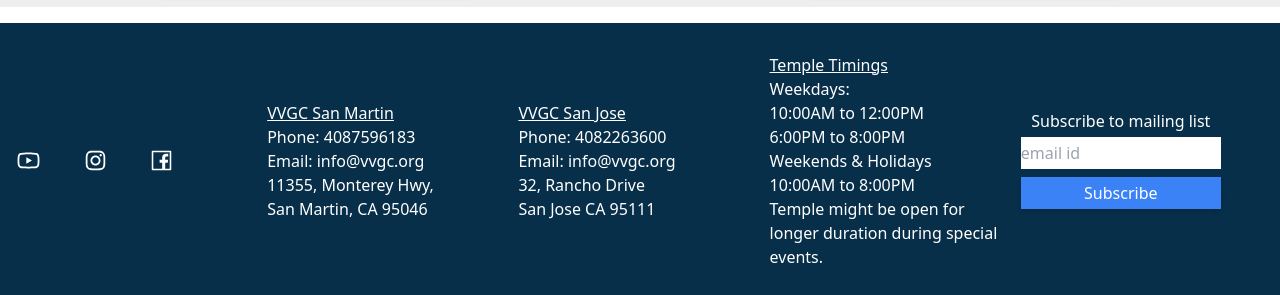
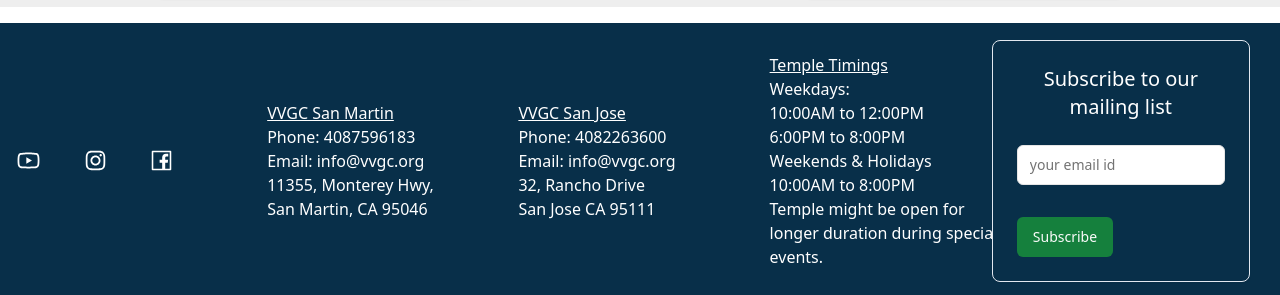
Before and after one commit to anaghaweb/vvgc, a Next.js app: page /priests in a window 1280 px wide. Shown: the part 1751-2046 px from the top of the page. Built offline with nearby package versions, Linux system fonts and the light colour scheme; a web font is replaced by a local one.

Commit message:
feedback form complete

```diff
--- a/Components/footer.jsx
+++ b/Components/footer.jsx
@@ -1,5 +1,6 @@
 import { AiOutlineMenu, AiOutlineClose, AiFillHome, AiOutlineFacebook, AiOutlineInstagram, AiOutlineYoutube } from 'react-icons/ai';
 import Link from 'next/link';
+import { SubscribeForm } from './subscribe/subscribe';
 
 export default function Footer() {
     return (
@@ -41,9 +42,7 @@ export default function Footer() {
 
                 <div
                     className='flex flex-col justify-center items-center lg:w-[200px]'>
-                    <h1 htmlFor="">Subscribe to mailing list</h1>
-                    <input className='w-full m-1 h-8' type="email" name="" id="" placeholder='email id' />
-                    <button className='w-full m-1 h-8 shadow-md bg-blue-500 text-center text-sm md:text-base hover:bg-blue-600' type="button">Subscribe</button>
+                   <SubscribeForm />
                 </div>
 
             </section>
--- a/Components/subscribe/subscribe.jsx
+++ b/Components/subscribe/subscribe.jsx
@@ -5,7 +5,7 @@ import { useForm } from "react-hook-form"
 import * as z from "zod"
 import { Button } from "../ui/button"
 import {useState} from 'react'
-import { SuccessfulSubmit } from "./success"
+import { SuccessfulSubscribe } from "./success"
 import {
   Form,
   FormControl,
@@ -44,7 +44,7 @@ const {isDirty, isValid, formState, isSubmitted, isSubmitting, isSubmitSuccessfu
 
   // submit form
   async function onSubmit (values) {
-     let response = await fetch('/api/feedback', {
+     let response = await fetch('/api/subscribe', {
       method:'POST',
       headers:{
           'Accept':'application/json',
@@ -69,17 +69,17 @@ const {isDirty, isValid, formState, isSubmitted, isSubmitting, isSubmitSuccessfu
 
   if(success){
     return(
-<SuccessfulSubmit />
+<SuccessfulSubscribe />
     )
   }
   else {
   return (
 
-    <Card>
-      <CardHeader className="text-center text-xl">Subscribe</CardHeader>
+    <Card className="bg-sky-950">
+      <CardHeader className="text-center text-xl text-white">Subscribe to our mailing list</CardHeader>
 
     <Form {...form}>
-      <CardContent className="min-w-80 sm:w-96">
+      <CardContent className="min-w-64 ">
       <form onSubmit={form.handleSubmit(onSubmit)} className="space-y-8">
 
 
@@ -89,9 +89,9 @@ const {isDirty, isValid, formState, isSubmitted, isSubmitting, isSubmitSuccessfu
           name="email"
           render={({ field }) => (
             <FormItem>
-              <FormLabel>Subscribe to our mailing list</FormLabel>
+
               <FormControl>
-                <Input placeholder="email" {...field}  />
+                <Input placeholder="your email id" {...field}  />
               </FormControl>
 
               <FormMessage />
@@ -101,7 +101,7 @@ const {isDirty, isValid, formState, isSubmitted, isSubmitting, isSubmitSuccessfu
         {/* PHONE */}
 
 
-        <Button className="bg-blue-800" type="submit" disabled={submitting}>
+        <Button className="bg-green-700" type="submit" disabled={submitting}>
          {submitting && <Loader2 className="mr-2 h-4 w-4 animate-spin" /> }
           {submitting ? 'Please wait ': 'Subscribe'}
 
--- a/Components/subscribe/success.jsx
+++ b/Components/subscribe/success.jsx
@@ -0,0 +1,20 @@
+import {Card, CardHeader, CardFooter, CardContent} from '../ui/card'
+import {FaCheckCircle} from "react-icons/fa";
+import {Button} from '../ui/button'
+import Link from "next/link";
+
+export function SuccessfulSubscribe(){
+    return(
+        <Card className="min-w-80 h-80">
+            <CardHeader>
+            <p className="text-2xl text-blue-500">Feedback Received!</p>
+            </CardHeader>
+            <CardContent className="flex flex-col items-center justify-center gap-4">
+                <FaCheckCircle className="text-green-700 text-xl size-12"/>
+                <p>Thankyou for submitting your feedback!</p>
+
+            </CardContent>
+            <Button className="flex mx-auto p-6 my-1 items-center text-white bg-green-700"><Link href="/"> Return to VVGC homepage</Link></Button>
+            </Card>
+    )
+}
--- /dev/null
+++ b/app/api/subscribe/route.js
@@ -0,0 +1,47 @@
+import {NextResponse} from 'next/server';
+import { google } from "googleapis";
+
+
+export async function POST(request){
+
+
+    let payload = await request.json();
+
+    try{
+        const auth = new google.auth.GoogleAuth({
+            credentials:{
+                client_email :process.env.NEXT_PUBLIC_EMAIL,
+             private_key:process.env.NEXT_PUBLIC_KEY?.replace(/\\n/g, '\n')
+            },
+            scopes: [
+                'https://www.googleapis.com/auth/drive',
+                'https://www.googleapis.com/auth/drive.file',
+                'https://www.googleapis.com/auth/spreadsheets'
+            ]
+        });
+
+        const sheets = google.sheets({
+            auth,
+            version:'v4',
+        })
+
+        const response = await sheets.spreadsheets.values.append({
+             spreadsheetId : process.env.NEXT_PUBLIC_ID,
+             range: 'subscribe!A1:A1',
+            valueInputOption:'USER_ENTERED',
+            requestBody:{
+                values:[
+                    [payload.username, payload.email, payload.phone, payload.message]
+                ]
+              }
+        });
+        return NextResponse.json(
+           { data:response.data}
+        )
+
+    }
+    catch(error){
+        console.error(error);
+        return NextResponse.json({message:  'something went wrong'})}
+
+}
```
